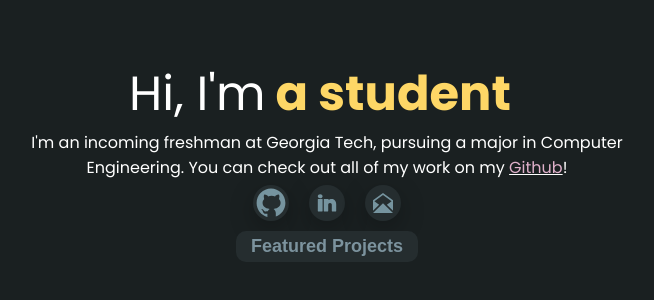
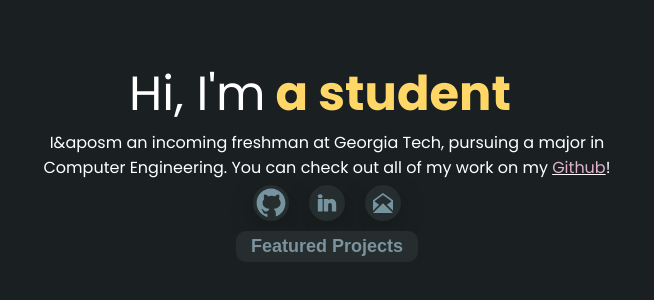
Before and after one commit to siddhxrth/siddharth-lohani-dot-dev, a Next.js app: page / in a window 1280 px wide. Shown: the part 256-556 px from the top of the page, without its empty margins (313-967 px from the left). Built offline with nearby package versions, Linux system fonts and the light colour scheme.

Commit message:
added apos

```diff
--- a/pages/index.js
+++ b/pages/index.js
@@ -46,8 +46,8 @@ export default function Home() {
             marginBottom: 0,
           }}
         >
-          I'm an incoming freshman at Georgia Tech, pursuing a major in Computer Engineering.
-          You can check out all of my work on my <u><a href={githubLink} target="_blank" style={{ "color": "#E0B1CB" }}>Github</a></u>!
+          I&aposm an incoming freshman at Georgia Tech, pursuing a major in Computer Engineering.
+          You can check out all of my work on my <u><a href={githubLink} target="_blank" rel="noreferrer" style={{ "color": "#E0B1CB" }}>Github</a></u>!
 
           <br></br>
         </p>
```
